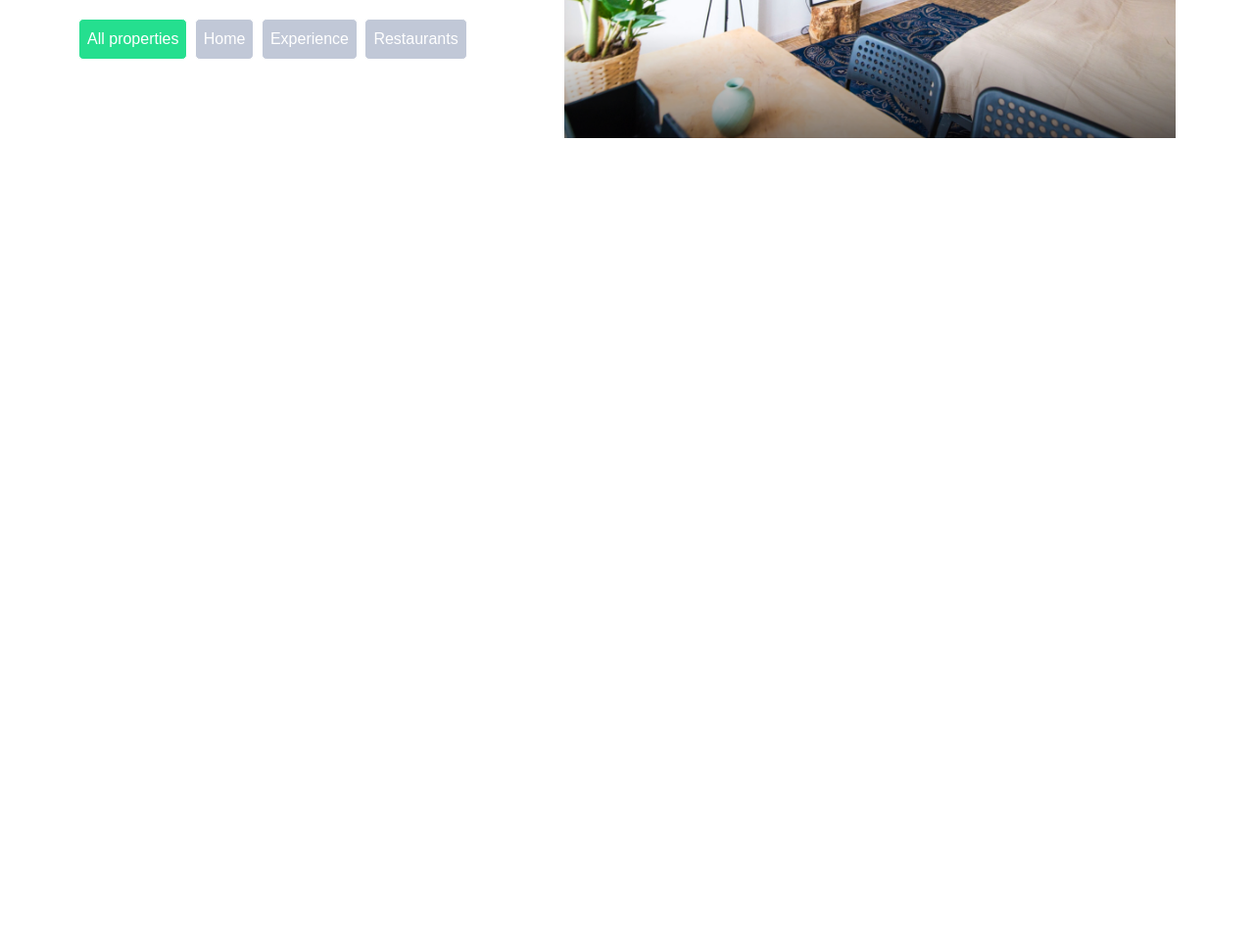
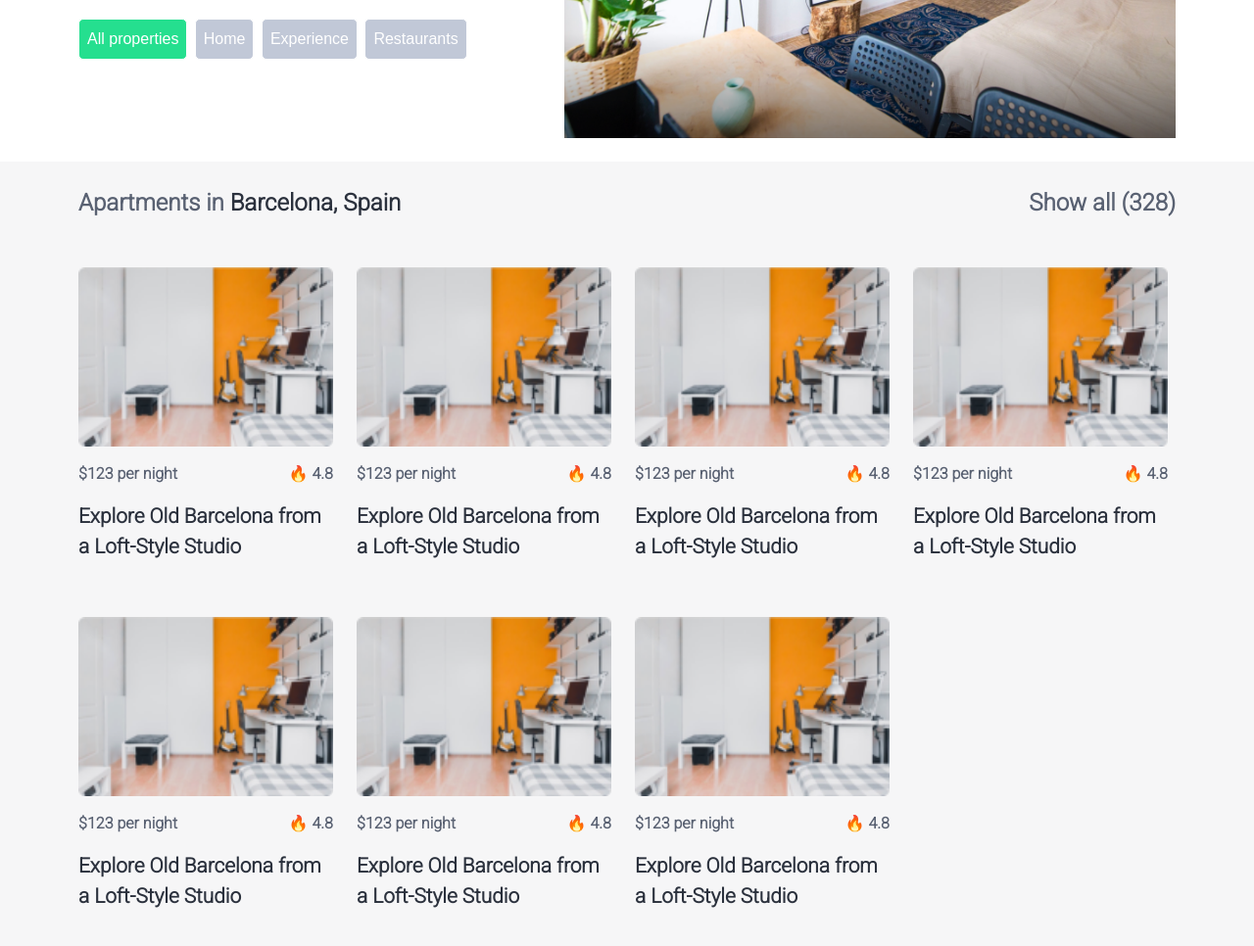
Before and after one commit to priyanshu938/homes-website-clone, a plain HTML site: page index.html in a window 1280 px wide. Shown: the part 450-1416 px from the top of the page at 98% size. Before the commit the page ends 800 px from the top, so only its background shows below. Drawn offline with Linux system fonts and the light colour scheme.

Commit message:
desktop ui made

```diff
--- a/index.html
+++ b/index.html
@@ -59,6 +59,113 @@
         </div>
     </section>
 
+    <!-- apartments section -->
+    <section class="apartments">
+        <div class="container">
+            <div class="apartment-head flex">
+                <h2>Apartments in <span>
+                        Barcelona, Spain
+                    </span>
+                </h2>
+                <h2>Show all (328)</h2>
+            </div>
+            <div class="cards flex">
+                <div class="card flex">
+                    <div class="card-img">
+                        <img src="./img/apartment.png" alt="">
+                    </div>
+                    <div class="card-title flex">
+                        <p>$123 per night</p>
+                        <p>🔥 4.8</p>
+                    </div>
+                    <div class="card-description">
+                        Explore Old Barcelona from a Loft-Style Studio
+                    </div>
+
+                </div>
+                <div class="card flex">
+                    <div class="card-img">
+                        <img src="./img/apartment.png" alt="">
+                    </div>
+                    <div class="card-title flex">
+                        <p>$123 per night</p>
+                        <p>🔥 4.8</p>
+                    </div>
+                    <div class="card-description">
+                        Explore Old Barcelona from a Loft-Style Studio
+                    </div>
+
+                </div>
+                <div class="card flex">
+                    <div class="card-img">
+                        <img src="./img/apartment.png" alt="">
+                    </div>
+                    <div class="card-title flex">
+                        <p>$123 per night</p>
+                        <p>🔥 4.8</p>
+                    </div>
+                    <div class="card-description">
+                        Explore Old Barcelona from a Loft-Style Studio
+                    </div>
+
+                </div>
+                <div class="card flex">
+                    <div class="card-img">
+                        <img src="./img/apartment.png" alt="">
+                    </div>
+                    <div class="card-title flex">
+                        <p>$123 per night</p>
+                        <p>🔥 4.8</p>
+                    </div>
+                    <div class="card-description">
+                        Explore Old Barcelona from a Loft-Style Studio
+                    </div>
+
+                </div>
+                <div class="card flex">
+                    <div class="card-img">
+                        <img src="./img/apartment.png" alt="">
+                    </div>
+                    <div class="card-title flex">
+                        <p>$123 per night</p>
+                        <p>🔥 4.8</p>
+                    </div>
+                    <div class="card-description">
+                        Explore Old Barcelona from a Loft-Style Studio
+                    </div>
+
+                </div>
+                <div class="card flex">
+                    <div class="card-img">
+                        <img src="./img/apartment.png" alt="">
+                    </div>
+                    <div class="card-title flex">
+                        <p>$123 per night</p>
+                        <p>🔥 4.8</p>
+                    </div>
+                    <div class="card-description">
+                        Explore Old Barcelona from a Loft-Style Studio
+                    </div>
+
+                </div>
+                <div class="card flex">
+                    <div class="card-img">
+                        <img src="./img/apartment.png" alt="">
+                    </div>
+                    <div class="card-title flex">
+                        <p>$123 per night</p>
+                        <p>🔥 4.8</p>
+                    </div>
+                    <div class="card-description">
+                        Explore Old Barcelona from a Loft-Style Studio
+                    </div>
+
+                </div>
+            </div>
+
+        </div>
+    </section>
+
 </body>
 
 </html>
--- a/style.css
+++ b/style.css
@@ -153,3 +153,51 @@ a {
 .all-properties-button {
   background-color: var(--primary-green-color);
 }
+
+/* apartments section */
+.apartments {
+  background-color: var(--background-gray-color);
+}
+.apartment-head {
+  justify-content: space-between;
+}
+.apartment-head h2 {
+  color: var(--secondary-text-color);
+  font-size: 1.5rem;
+}
+.apartment-head h2 span {
+  color: var(--primary-text-color);
+}
+.cards {
+  justify-content: flex-start;
+  gap: 1.5rem;
+  flex-wrap: wrap;
+  padding-block: 2rem;
+}
+.card {
+  flex-direction: column;
+  width: calc(25% - 20px);
+  height: 100%;
+  gap: 1rem;
+  max-width: 25%;
+  min-width: 12rem;
+  margin-block: 1rem;
+}
+.card-img img {
+  width: 100%;
+  height: 25%;
+  min-width: 50%;
+  object-fit: cover;
+}
+.card-title {
+  justify-content: space-between;
+}
+.card-title p {
+  color: var(--secondary-text-color);
+  font-weight: bold;
+}
+.card-description {
+  color: var(--primary-text-color);
+  font-size: 1.3rem;
+  font-weight: bold;
+}
```
